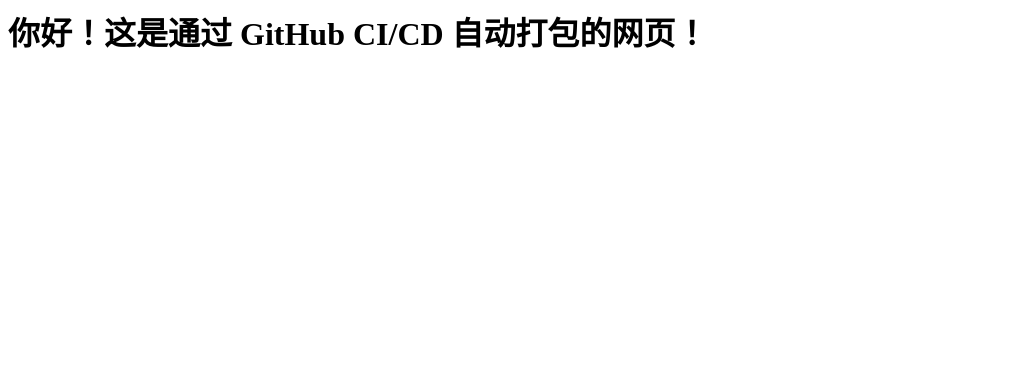
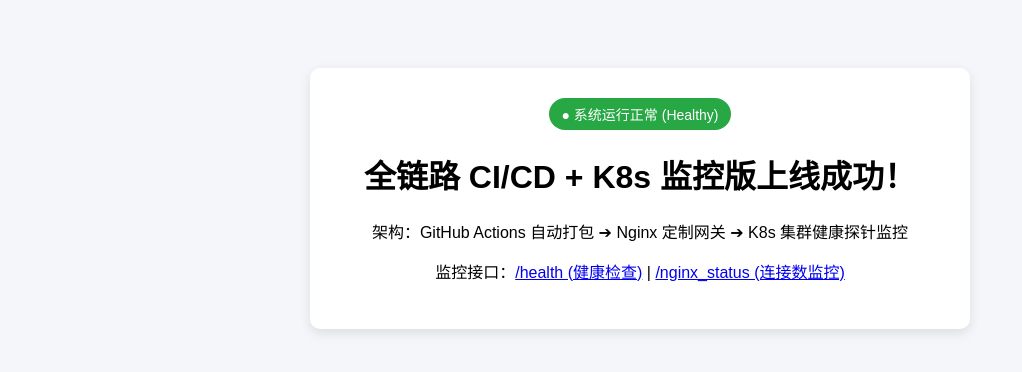
Before and after one commit to Xieling-123/index, a plain HTML site: page index.html in a window 1280 px wide. Shown: the whole page, without its empty margins (0-1022 px from the left). Drawn offline with Linux system fonts and the light colour scheme.

Commit message:
feat: 完善 Nginx 监控配置、K8s 健康探针与完整 CI/CD 流水线

```diff
--- a/index.html
+++ b/index.html
@@ -1 +1,20 @@
-<meta charset="utf-8"><h1>你好！这是通过 GitHub CI/CD 自动打包的网页！</h1>
+<!DOCTYPE html>
+<html lang="zh-CN">
+<head>
+  <meta charset="utf-8">
+  <title>企业级自动化部署与监控演示</title>
+  <style>
+    body { font-family: sans-serif; text-align: center; padding-top: 60px; background: #f4f6f9; }
+    .card { background: white; max-width: 600px; margin: auto; padding: 30px; border-radius: 10px; box-shadow: 0 4px 12px rgba(0,0,0,0.1); }
+    .badge { display: inline-block; padding: 6px 12px; background: #28a745; color: white; border-radius: 20px; font-size: 14px; }
+  </style>
+</head>
+<body>
+  <div class="card">
+    <span class="badge">● 系统运行正常 (Healthy)</span>
+    <h1>全链路 CI/CD + K8s 监控版上线成功！</h1>
+    <p>架构：GitHub Actions 自动打包 ➔ Nginx 定制网关 ➔ K8s 集群健康探针监控</p>
+    <p>监控接口：<a href="/health">/health (健康检查)</a> | <a href="/nginx_status">/nginx_status (连接数监控)</a></p>
+  </div>
+</body>
+</html>
```
Also changed, not shown: 5 other files.
